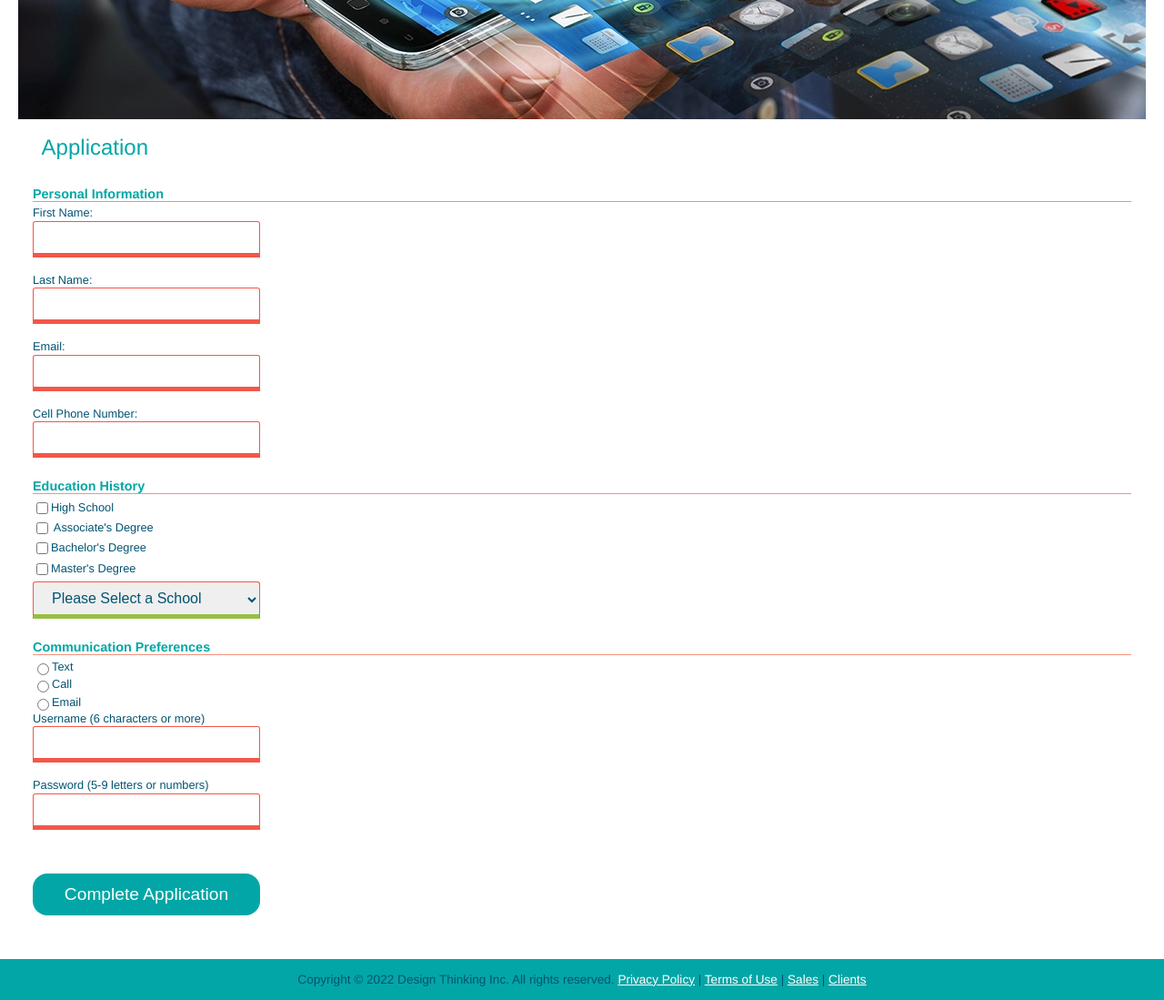
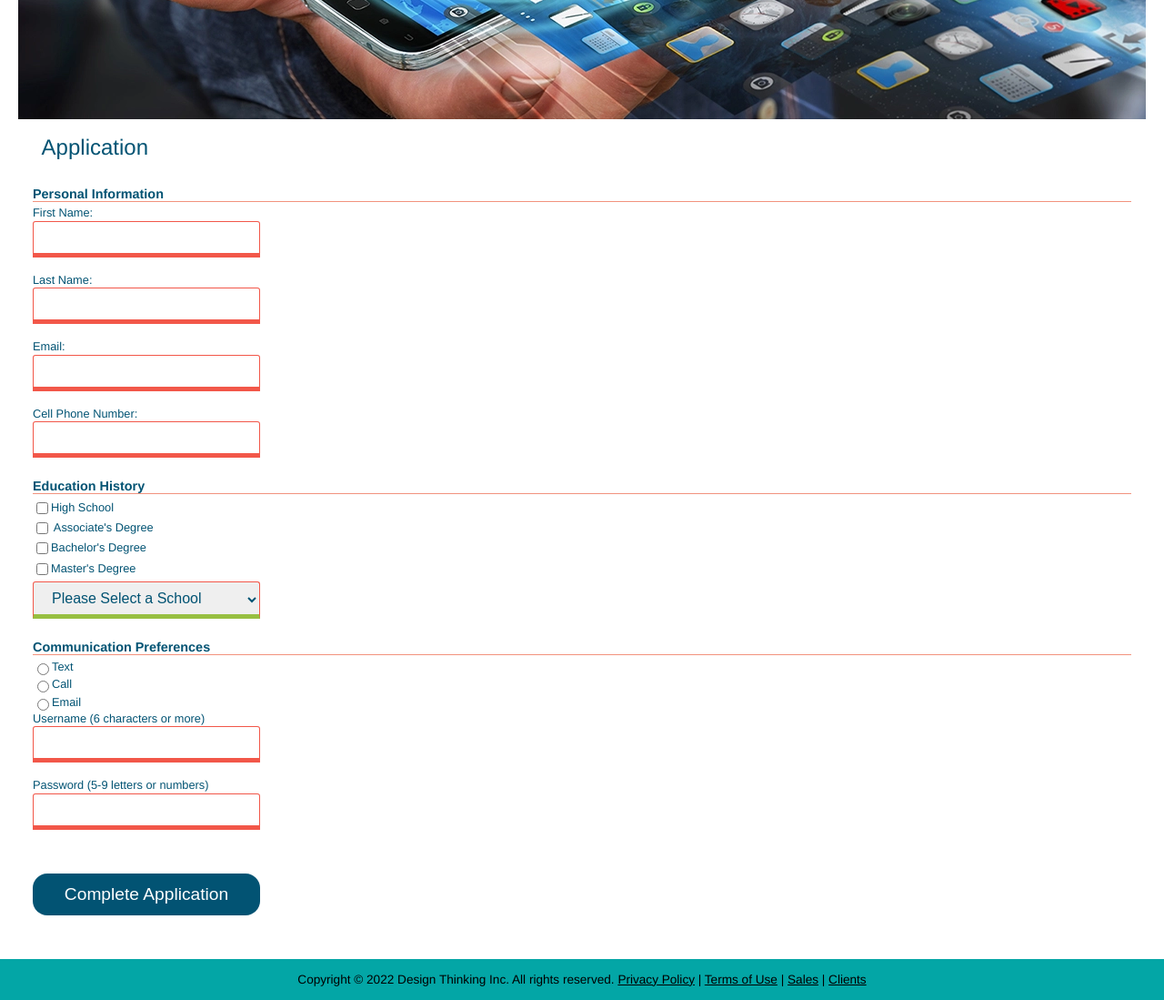
Before and after one commit to emzie00/universityAdmissions, a plain HTML site: page index.html in a window 1280 px wide. Shown: the part 440-1539 px from the top of the page at 91% size. Drawn offline with nearby package versions, Linux system fonts and the light colour scheme.

Commit message:
contrast issues

```diff
--- a/scss/_small.scss
+++ b/scss/_small.scss
@@ -30,7 +30,7 @@ header {
         font-size: 1.6rem;
         font-weight: $boldWeight;
         padding-left: .5rem;
-        color: #03A6A6;
+        color: $fontColor;
     }
 } // end header
 
@@ -79,7 +79,7 @@ main {
 	h1 {
         padding: 1rem 2vw .5rem 2vw;
         font-size: 1.5rem;
-        color: #03A6A6;
+        color: $fontColor;
         font-weight: $normalWeight
     }
     .hero {width: 100%;}
@@ -98,7 +98,7 @@ form.my-form {
     }
     h3 {
         font-size: .9rem;
-        color: #03A6A6;
+        color: $fontColor;
         margin: 1.5rem 0 .2rem 0;
         border-bottom: 1px solid #F2937E;
     }
@@ -125,7 +125,7 @@ form.my-form {
     }
     input[type=submit] {
         border: none;
-        background-color: #03A6A6;
+        background-color: $fontColor;
         color: white;
         border-radius: 1rem;
         padding: .75rem 1.5rem;
@@ -146,7 +146,7 @@ form.my-form {
 footer {
     font-size: .85rem;
 	padding: 1rem 0;
-	color: $fontColor;
+	color: black;
 	text-align: center;
-	a{color: white;}
+	a{color: black;}
 }
```
Also changed, not shown: css/styles.css, css/styles.min.css.
